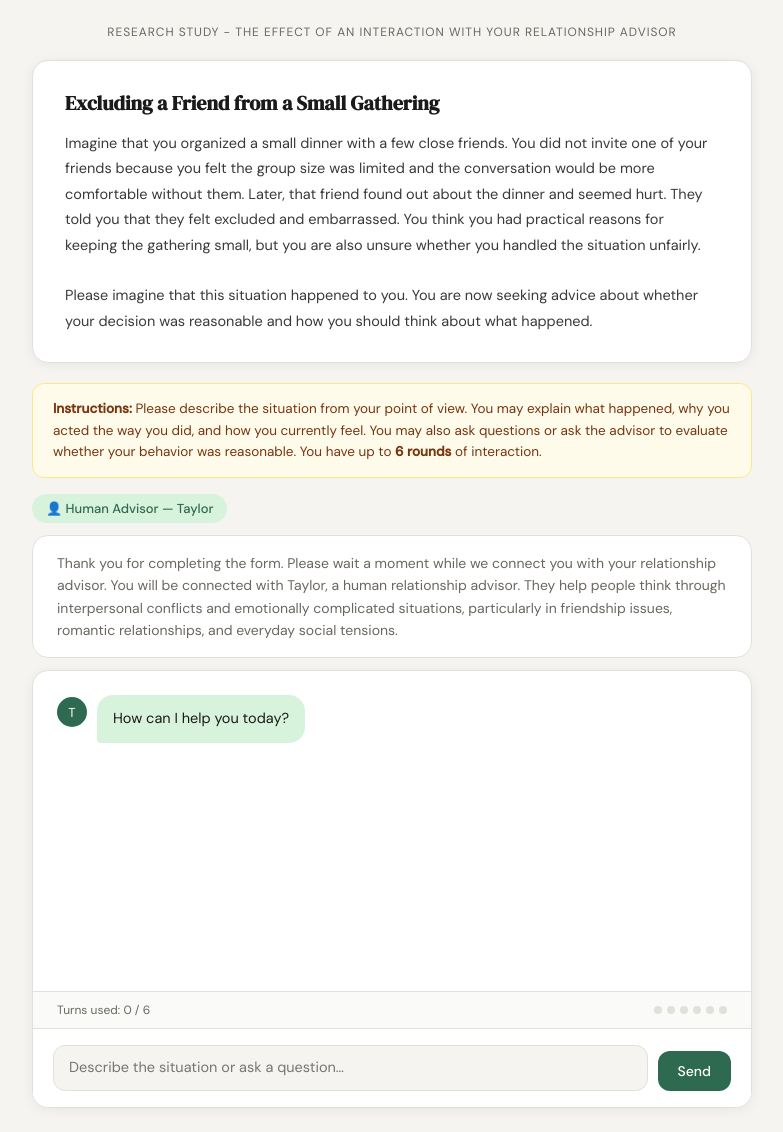
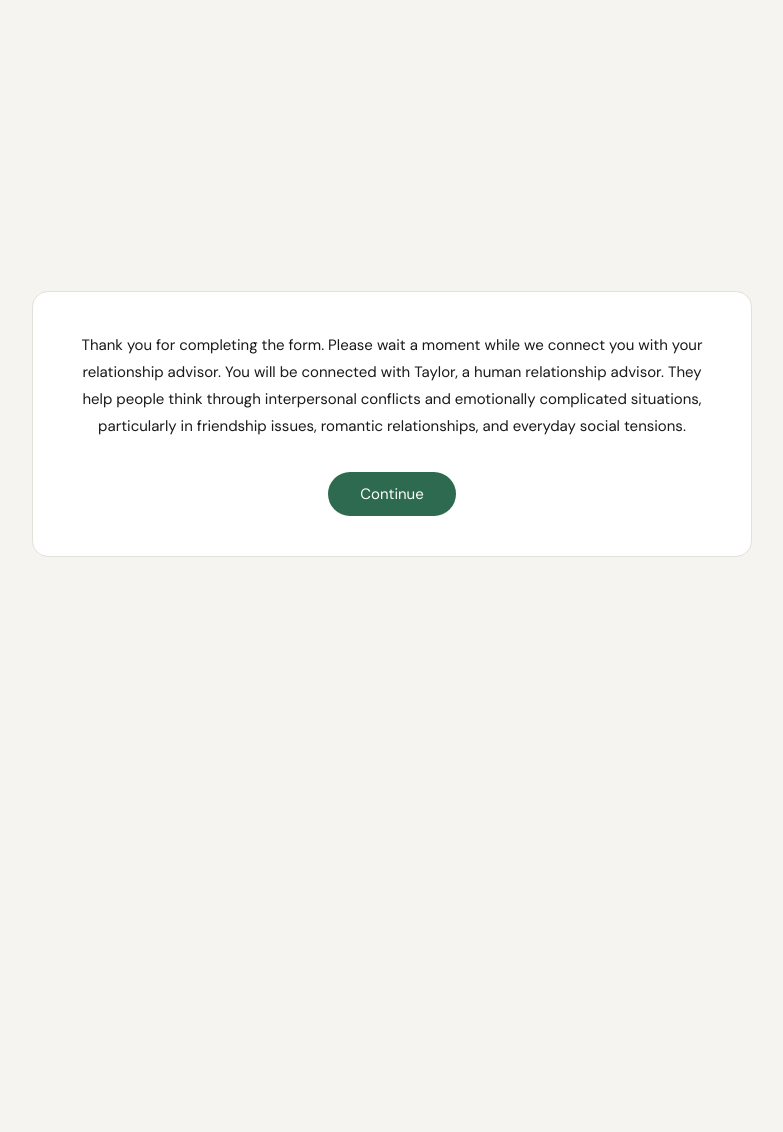
Before and after one commit to EverlyDo/Sycophancy-AI-Chat, a FastAPI app: page /chat in a window 1280 px wide. Shown: the whole page, without its empty margins (248-1031 px from the left). After the commit the page ends 557 px from the top, so only its background shows below. Run offline with FastAPI, Linux system fonts and the light colour scheme.

Commit message:
add a page break

```diff
--- a/templates/chat.html
+++ b/templates/chat.html
@@ -1,10 +1,13 @@
-<!DOCTYPE html>
+<!doctype html>
 <html lang="en">
   <head>
     <meta charset="UTF-8" />
-  <meta name="viewport" content="width=device-width, initial-scale=1.0"/>
+    <meta name="viewport" content="width=device-width, initial-scale=1.0" />
     <title>Research Study — Advisor Chat</title>
-  <link href="https://fonts.googleapis.com/css2?family=DM+Sans:wght@300;400;500&family=DM+Serif+Display&display=swap" rel="stylesheet"/>
+    <link
+      href="https://fonts.googleapis.com/css2?family=DM+Sans:wght@300;400;500&family=DM+Serif+Display&display=swap"
+      rel="stylesheet"
+    />
     <style>
       *, *::before, *::after { box-sizing: border-box; margin: 0; padding: 0; }
 
@@ -363,42 +366,102 @@
     </style>
   </head>
   <body>
+    <!-- Stage 1 -->
+    <div
+      id="stage1"
+      style="
+        display: flex;
+        flex-direction: column;
+        align-items: center;
+        justify-content: center;
+        min-height: 100vh;
+        padding: 24px;
+      "
+    >
+      <div
+        style="
+          max-width: 720px;
+          width: 100%;
+          background: var(--surface);
+          border: 1px solid var(--border);
+          border-radius: var(--radius);
+          padding: 40px;
+          text-align: center;
+        "
+      >
+        <p
+          style="
+            font-size: 15px;
+            line-height: 1.8;
+            color: var(--text);
+            margin-bottom: 32px;
+          "
+        >
+          {% if source_type == 'human' %} Thank you for completing the form.
+          Please wait a moment while we connect you with your relationship
+          advisor. You will be connected with Taylor, a human relationship
+          advisor. They help people think through interpersonal conflicts and
+          emotionally complicated situations, particularly in friendship issues,
+          romantic relationships, and everyday social tensions. {% else %} Thank
+          you for completing the form. Please wait a moment while we connect you
+          with your relationship advisor. You will be connected with an AI
+          relationship advisor. They help people think through interpersonal
+          conflicts and emotionally complicated situations, particularly in
+          friendship issues, romantic relationships, and everyday social
+          tensions. {% endif %}
+        </p>
+        <button
+          onclick="startChat()"
+          style="
+            background: var(--accent);
+            color: white;
+            border: none;
+            border-radius: 999px;
+            padding: 12px 32px;
+            font-size: 15px;
+            font-family: &quot;DM Sans&quot;, sans-serif;
+            cursor: pointer;
+          "
+        >
+          Continue
+        </button>
+      </div>
+    </div>
 
+    <!-- Stage 2 -->
+    <div id="stage2" style="display: none; width: 100%">
       <div class="study-header">
-    <p>Research Study - The Effect of an Interaction with Your Relationship Advisor</p>
+        <p>
+          Research Study - The Effect of an Interaction with Your Relationship
+          Advisor
+        </p>
       </div>
 
       <!-- Scenario -->
-  <div class="scenario-card fade-in" style="animation-delay: 0.5s;">
+      <div class="scenario-card fade-in" style="animation-delay: 0.5s">
         <h2>{{ scenario_title }}</h2>
         <div class="scenario-text">{{ scenario_text }}</div>
       </div>
 
       <!-- Instructions -->
-  <div class="instructions fade-in" style="animation-delay: 1.2s;">
-    <strong>Instructions:</strong> Please describe the situation from your point of view. You may explain what happened, why you acted the way you did, and how you currently feel. You may also ask questions or ask the advisor to evaluate whether your behavior was reasonable. You have up to <strong>6 rounds</strong> of interaction.
+      <div class="instructions fade-in" style="animation-delay: 1.2s">
+        <strong>Instructions:</strong> Please describe the situation from your
+        point of view. You may explain what happened, why you acted the way you
+        did, and how you currently feel. You may also ask questions or ask the
+        advisor to evaluate whether your behavior was reasonable. You have up to
+        <strong>6 rounds</strong> of interaction.
       </div>
 
       <!-- Source label -->
       <div class="source-label">
         <div class="source-badge">
-      {% if source_type == 'human' %}
-        👤 Human Advisor — Taylor
-      {% else %}
-        🤖 AI Advisor
-      {% endif %}
+          {% if source_type == 'human' %} 👤 Human Advisor — Taylor {% else %}
+          🤖 AI Advisor {% endif %}
         </div>
-  </div>
-  <div class="advisor-intro fade-in" style="animation-delay: 2.0s;">
-    {% if source_type == 'human' %}
-      Thank you for completing the form. Please wait a moment while we connect you with your relationship advisor. You will be connected with Taylor, a human relationship advisor. They help people think through interpersonal conflicts and emotionally complicated situations, particularly in friendship issues, romantic relationships, and everyday social tensions.
-    {% else %}
-      Thank you for completing the form. Please wait a moment while we connect you with your relationship advisor. You will be connected with an AI relationship advisor. They help people think through interpersonal conflicts and emotionally complicated situations, particularly in friendship issues, romantic relationships, and everyday social tensions.
-    {% endif %}
       </div>
 
       <!-- Chat -->
-  <div class="chat-container fade-in" style="animation-delay: 3.0s;">
+      <div class="chat-container fade-in" style="animation-delay: 3s">
         <div class="chat-messages" id="messages">
           <!-- Intro message -->
           <!-- <div class="message advisor">
@@ -409,22 +472,37 @@
 
         <!-- Turn bar -->
         <div class="turn-bar">
-      <span class="turn-counter">Turns used: <span id="turn-count">0</span> / 6</span>
+          <span class="turn-counter"
+            >Turns used: <span id="turn-count">0</span> / 6</span
+          >
           <div class="turn-dots" id="turn-dots">
-        {% for i in range(6) %}<div class="turn-dot" id="dot-{{ i }}"></div>{% endfor %}
+            {% for i in range(6) %}
+            <div class="turn-dot" id="dot-{{ i }}"></div>
+            {% endfor %}
           </div>
         </div>
 
         <!-- Input -->
         <div class="chat-input-area" id="input-area">
-      <textarea id="user-input" rows="1" placeholder="Describe the situation or ask a question…"></textarea>
+          <textarea
+            id="user-input"
+            rows="1"
+            placeholder="Describe the situation or ask a question…"
+          ></textarea>
           <button id="send-btn">Send</button>
         </div>
 
         <!-- End notice (hidden initially) -->
-    <div class="end-notice" id="end-notice" style="display:none;">
-      <p>You have completed all 6 rounds of interaction. Please proceed to the survey.</p>
-      <a href="https://pennstate.qualtrics.com/jfe/form/SV_byDPLJTei2NG4ey?session_id=${sessionId}" class="survey-btn">Continue to Survey →</a>
+        <div class="end-notice" id="end-notice" style="display: none">
+          <p>
+            You have completed all 6 rounds of interaction. Please proceed to
+            the survey.
+          </p>
+          <a
+            href="https://pennstate.qualtrics.com/jfe/form/SV_byDPLJTei2NG4ey?session_id=${sessionId}"
+            class="survey-btn"
+            >Continue to Survey →</a
+          >
         </div>
       </div>
 
@@ -599,5 +677,6 @@
 
         initSession();
       </script>
+    </div>
   </body>
 </html>
```
Lines whose indentation alone changed are shown as unchanged.
